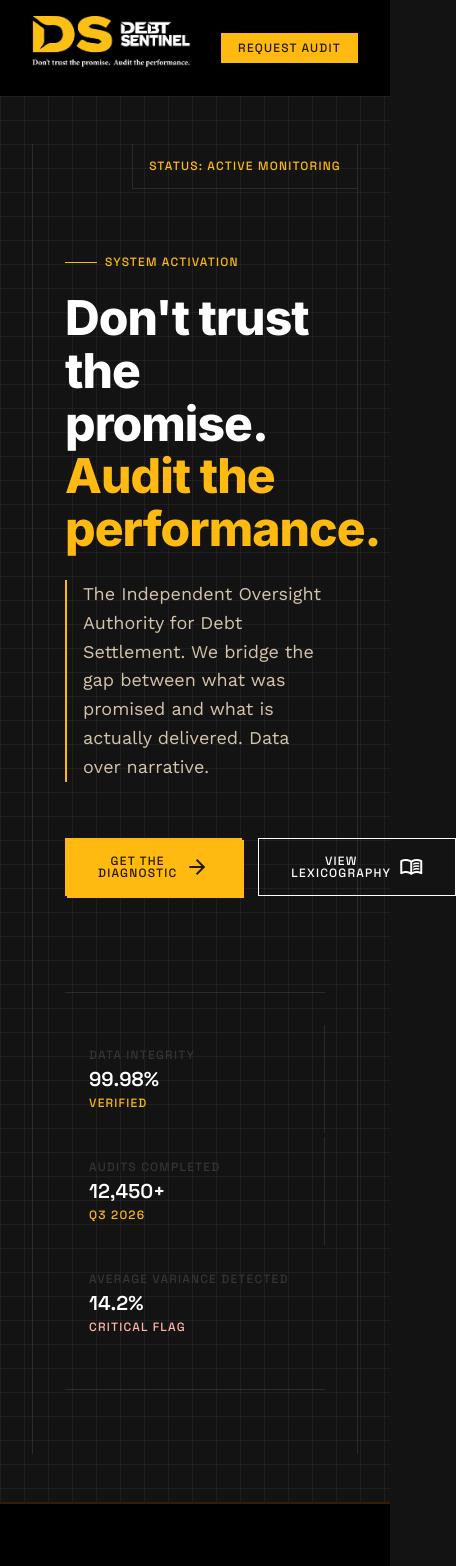
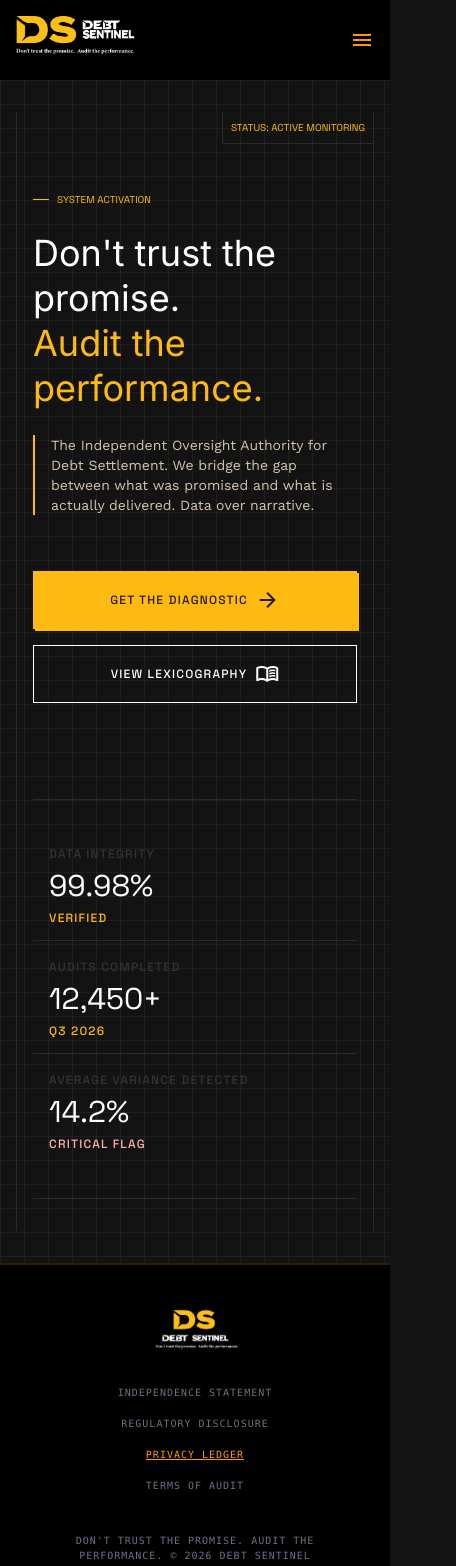
Before and after one commit to JoseCarmona17/Debt-Sentinel, a Next.js app: page / in a window 390 px wide. Shown: the top 1566 px of the page, 456 px wide, since content can reach past the window. Built offline with nearby package versions, Linux system fonts and the light colour scheme.

Commit message:
feat: implement dashboard and portal infrastructure with key service pages and UI components

```diff
--- a/src/app/diagnostic/page.tsx
+++ b/src/app/diagnostic/page.tsx
@@ -132,11 +132,11 @@ export default function Page() {
 <button className="mt-6 border border-white text-white font-label-mono text-[12px] uppercase tracking-widest px-6 py-2 hover:bg-white hover:text-black transition-none" type="button">Select File</button>
 </div>
 {/* comment */}
-<div className="flex items-center justify-end gap-4 mt-8 pt-8 border-t border-surface-bright">
-<button className="border border-surface-bright text-on-surface-variant font-label-mono text-[12px] uppercase tracking-widest px-6 py-3 hover:text-white hover:border-white transition-none" type="button">
+<div className="flex flex-col sm:flex-row items-stretch sm:items-center justify-end gap-4 mt-8 pt-8 border-t border-surface-bright">
+<button className="w-full sm:w-auto border border-surface-bright text-on-surface-variant font-label-mono text-[12px] uppercase tracking-widest px-6 py-3 hover:text-white hover:border-white transition-none" type="button">
                                 Clear Matrix
                             </button>
-<button className="bg-primary-container text-black font-label-mono text-[12px] font-bold uppercase tracking-widest px-8 py-3 hover:bg-white transition-none flex items-center gap-2 shadow-[2px_2px_0px_0px_rgba(255,255,255,0.2)] hover:shadow-none translate-x-0 translate-y-0 hover:translate-x-[2px] hover:translate-y-[2px]" type="button">
+<button className="w-full sm:w-auto justify-center bg-primary-container text-black font-label-mono text-[12px] font-bold uppercase tracking-widest px-8 py-3 hover:bg-white transition-none flex items-center gap-2 shadow-[2px_2px_0px_0px_rgba(255,255,255,0.2)] hover:shadow-none translate-x-0 translate-y-0 hover:translate-x-[2px] hover:translate-y-[2px]" type="button">
                                 Inject Verification
                                 <span className="material-symbols-outlined text-[16px]">arrow_forward</span>
 </button>
--- a/src/app/lexicography/page.tsx
+++ b/src/app/lexicography/page.tsx
@@ -7,7 +7,7 @@ export default function Page() {
 {/* comment */}
 
 {/* comment */}
-<main className="flex-grow pt-[104px] pb-stack-lg px-margin max-w-container-max mx-auto w-full relative">
+<main className="flex-grow pt-16 md:pt-[104px] pb-stack-lg px-4 md:px-margin max-w-container-max mx-auto w-full relative">
 <div className="grid grid-cols-1 md:grid-cols-12 gap-gutter">
 {/* comment */}
 <aside className="col-span-1 md:col-span-3 hidden md:block">
--- a/src/app/page.tsx
+++ b/src/app/page.tsx
@@ -6,30 +6,30 @@ export default function Home() {
 
 
 
-      <main className="flex-grow w-full max-w-[var(--spacing-container-max)] mx-auto px-[var(--spacing-margin)] py-[var(--spacing-stack-lg)] flex flex-col gap-32">
+      <main className="flex-grow w-full max-w-[var(--spacing-container-max)] mx-auto px-4 sm:px-[var(--spacing-margin)] py-8 sm:py-[var(--spacing-stack-lg)] flex flex-col gap-16 sm:gap-32">
         {/* Hero Section */}
-        <section className="flex flex-col gap-stack-lg border-l border-r border-white/10 px-8 py-16 relative">
-          <div className="absolute top-0 right-0 p-4 border-b border-l border-white/10 font-label-mono text-label-mono text-primary-container">
+        <section className="flex flex-col gap-stack-lg border-l border-r border-white/10 px-4 sm:px-8 py-8 sm:py-16 relative">
+          <div className="absolute top-0 right-0 p-2 sm:p-4 border-b border-l border-white/10 font-label-mono text-[10px] sm:text-label-mono text-primary-container">
             STATUS: ACTIVE MONITORING
           </div>
           <div className="max-w-4xl flex flex-col gap-stack-md mt-12">
-            <div className="flex items-center gap-2 text-primary-container font-label-mono text-label-mono uppercase">
-              <span className="w-8 h-[1px] bg-primary-container"></span>
+            <div className="flex items-center gap-2 text-primary-container font-label-mono text-[10px] sm:text-label-mono uppercase">
+              <span className="w-4 sm:w-8 h-[1px] bg-primary-container"></span>
               System Activation
             </div>
-            <h1 className="font-headline-display text-headline-display text-white">
+            <h1 className="font-headline-display text-4xl sm:text-headline-display text-white leading-tight">
               Don't trust the promise.<br/>
               <span className="text-primary-container">Audit the performance.</span>
             </h1>
-            <p className="font-body-lg text-body-lg text-on-surface-variant max-w-2xl border-l-2 border-primary-container pl-4">
+            <p className="font-body-lg text-sm sm:text-body-lg text-on-surface-variant max-w-2xl border-l-2 border-primary-container pl-4">
               The Independent Oversight Authority for Debt Settlement. We bridge the gap between what was promised and what is actually delivered. Data over narrative.
             </p>
-            <div className="flex gap-4 mt-8">
-              <button className="bg-primary-container text-on-primary-fixed font-label-mono text-label-mono px-8 py-4 border border-primary-container hover:bg-white transition-colors hard-shadow flex items-center gap-2">
+            <div className="flex flex-col sm:flex-row gap-4 mt-8">
+              <button className="bg-primary-container text-on-primary-fixed font-label-mono text-label-mono px-6 sm:px-8 py-4 border border-primary-container hover:bg-white transition-colors hard-shadow flex items-center justify-center gap-2 w-full sm:w-auto">
                 GET THE DIAGNOSTIC
                 <span className="material-symbols-outlined text-[16px]">arrow_forward</span>
               </button>
-              <button className="bg-transparent text-white font-label-mono text-label-mono px-8 py-4 border border-white hover:border-primary-container hover:text-primary-container transition-colors flex items-center gap-2">
+              <button className="bg-transparent text-white font-label-mono text-label-mono px-6 sm:px-8 py-4 border border-white hover:border-primary-container hover:text-primary-container transition-colors flex items-center justify-center gap-2 w-full sm:w-auto">
                 VIEW LEXICOGRAPHY
                 <span className="material-symbols-outlined text-[16px]">menu_book</span>
               </button>
@@ -37,19 +37,19 @@ export default function Home() {
           </div>
 
           <div className="grid grid-cols-1 md:grid-cols-3 gap-1 border-t border-b border-white/10 py-8 mt-12">
-            <div className="p-6 border-r border-white/10 flex flex-col gap-2">
+            <div className="p-4 sm:p-6 border-b md:border-b-0 md:border-r border-white/10 flex flex-col gap-2">
               <span className="font-label-mono text-label-mono text-surface-variant uppercase">Data Integrity</span>
-              <span className="font-numeric-data text-numeric-data text-white">99.98%</span>
+              <span className="font-numeric-data text-3xl sm:text-numeric-data text-white">99.98%</span>
               <span className="font-label-mono text-label-mono text-primary-container">VERIFIED</span>
             </div>
-            <div className="p-6 border-r border-white/10 flex flex-col gap-2">
+            <div className="p-4 sm:p-6 border-b md:border-b-0 md:border-r border-white/10 flex flex-col gap-2">
               <span className="font-label-mono text-label-mono text-surface-variant uppercase">Audits Completed</span>
-              <span className="font-numeric-data text-numeric-data text-white">12,450+</span>
+              <span className="font-numeric-data text-3xl sm:text-numeric-data text-white">12,450+</span>
               <span className="font-label-mono text-label-mono text-primary-container">Q3 2026</span>
             </div>
-            <div className="p-6 flex flex-col gap-2">
+            <div className="p-4 sm:p-6 flex flex-col gap-2">
               <span className="font-label-mono text-label-mono text-surface-variant uppercase">Average Variance Detected</span>
-              <span className="font-numeric-data text-numeric-data text-white">14.2%</span>
+              <span className="font-numeric-data text-3xl sm:text-numeric-data text-white">14.2%</span>
               <span className="font-label-mono text-label-mono text-error">CRITICAL FLAG</span>
             </div>
           </div>
--- a/src/app/plans/page.tsx
+++ b/src/app/plans/page.tsx
@@ -9,7 +9,7 @@ export default function Page() {
 {/* comment */}
 <main className="flex-1 flex flex-col min-h-screen">
 {/* comment */}
-<div className="hidden md:flex justify-between items-center w-full px-8 py-4 h-16 bg-black border-b border-white/10 z-30">
+<div className="flex flex-col md:flex-row justify-between items-start md:items-center w-full px-4 md:px-8 py-4 md:h-16 bg-black border-b border-white/10 z-30 gap-4">
 <div className="flex items-center text-on-surface-variant font-label-mono gap-2">
 <span className="material-symbols-outlined text-[16px]" data-icon="shield">shield</span>
 <span>/ PROTECTION TIER CONFIGURATION</span>
@@ -23,7 +23,7 @@ export default function Page() {
 </div>
 </div>
 {/* comment */}
-<div className="flex-1 p-8 md:p-margin flex flex-col gap-stack-lg max-w-container-max mx-auto w-full">
+<div className="flex-1 p-4 sm:p-8 md:p-margin flex flex-col gap-stack-lg max-w-container-max mx-auto w-full">
 {/* comment */}
 
 {/* comment */}
--- a/src/app/report/page.tsx
+++ b/src/app/report/page.tsx
@@ -9,10 +9,10 @@ export default function Page() {
 {/* comment */}
 <main className="flex-grow pt-24 pb-16 px-8 max-w-container-max mx-auto w-full flex flex-col gap-gutter">
 {/* comment */}
-<header className="flex flex-col md:flex-row md:items-end justify-between border-b border-surface-variant pb-6 mb-4 rounded-none">
+<header className="flex flex-col md:flex-row md:items-end justify-between border-b border-surface-variant pb-6 mb-4 rounded-none gap-4">
 <div>
 <div className="font-label-mono text-label-mono text-primary-container uppercase mb-2">System Generated</div>
-<h1 className="font-headline-display text-headline-display text-on-surface uppercase tracking-tight">Vulnerability Report™</h1>
+<h1 className="font-headline-display text-4xl sm:text-headline-display text-on-surface uppercase tracking-tight">Vulnerability Report™</h1>
 </div>
 <div className="text-right mt-4 md:mt-0 font-label-mono text-label-mono text-on-surface-variant uppercase flex flex-col gap-1 border border-surface-variant p-2 bg-surface-container-low rounded-none">
 <span>Subject: ACCT-8942-B</span>
--- a/src/components/Footer.tsx
+++ b/src/components/Footer.tsx
@@ -3,19 +3,19 @@ import Link from 'next/link';
 
 export default function Footer() {
   return (
-    <footer className="bg-black text-amber-500 font-mono text-[10px] tracking-widest uppercase full-width border-t-2 rounded-none border-t border-amber-500/20 flex flex-col md:flex-row justify-between items-center w-full px-8 py-12 gap-6 mt-auto">
-      <div className="flex items-center">
+    <footer className="bg-black text-amber-500 font-mono text-[10px] tracking-widest uppercase full-width border-t-2 rounded-none border-t border-amber-500/20 flex flex-col md:flex-row justify-between items-center w-full px-4 md:px-8 py-8 md:py-12 gap-6 mt-auto text-center md:text-left">
+      <div className="flex items-center justify-center md:justify-start w-full md:w-auto">
         <Link href="/">
-          <img src="/logo2.png" alt="Debt Sentinel" className="h-20 w-auto object-contain" />
+          <img src="/logo2.png" alt="Debt Sentinel" className="h-16 md:h-20 w-auto object-contain" />
         </Link>
       </div>
-      <div className="flex gap-4">
+      <div className="flex flex-col md:flex-row gap-4 w-full md:w-auto items-center">
         <a className="text-gray-500 hover:text-amber-500 transition-colors" href="#">Independence Statement</a>
         <a className="text-gray-500 hover:text-amber-500 transition-colors" href="#">Regulatory Disclosure</a>
         <a className="text-amber-500 underline transition-colors" href="#">Privacy Ledger</a>
         <a className="text-gray-500 hover:text-amber-500 transition-colors" href="#">Terms of Audit</a>
       </div>
-      <div className="text-gray-500 text-right max-w-xs">
+      <div className="text-gray-500 md:text-right max-w-xs w-full md:w-auto mt-4 md:mt-0">
         DON'T TRUST THE PROMISE. AUDIT THE PERFORMANCE. © 2026 DEBT SENTINEL
       </div>
     </footer>
--- a/src/components/TopBar.tsx
+++ b/src/components/TopBar.tsx
@@ -1,11 +1,12 @@
 'use client';
 
-import React from 'react';
+import React, { useState } from 'react';
 import Link from 'next/link';
 import { usePathname } from 'next/navigation';
 
 export default function TopBar() {
   const pathname = usePathname();
+  const [isMobileMenuOpen, setIsMobileMenuOpen] = useState(false);
 
   const navLinks = [
     { href: '/diagnostic', label: 'Diagnostic' },
@@ -16,17 +17,19 @@ export default function TopBar() {
   ];
 
   return (
-    <nav className="bg-black text-amber-500 font-mono tracking-tight text-sm uppercase flex justify-between items-center w-full px-8 py-4 max-w-full docked full-width top-0 border-b-0 rounded-none border-b border-white/10 sticky z-50">
+    <nav className="bg-black text-amber-500 font-mono tracking-tight text-sm uppercase flex justify-between items-center w-full px-4 md:px-8 py-4 max-w-full docked full-width top-0 border-b-0 rounded-none border-b border-white/10 sticky z-50">
       <div className="font-black tracking-tighter text-amber-500 flex items-center">
         <Link href="/">
           <img
             alt="Debt Sentinel Logo"
-            className="h-16 w-auto"
+            className="h-12 md:h-16 w-auto"
             src="/logo.png"
           />
         </Link>
       </div>
-      <div className="hidden md:flex gap-6">
+
+      {/* Desktop Menu */}
+      <div className="hidden lg:flex gap-6">
         {navLinks.map((link) => {
           const isActive = pathname === link.href || pathname.startsWith(link.href + '/');
           return (
@@ -44,9 +47,55 @@ export default function TopBar() {
           );
         })}
       </div>
-      <Link href="/diagnostic" className="bg-primary-container text-on-primary-fixed font-label-mono text-label-mono px-4 py-2 hover:bg-white transition-colors border border-primary-container text-center flex items-center justify-center">
-        REQUEST AUDIT
-      </Link>
+
+      <div className="hidden lg:flex">
+        <Link href="/diagnostic" className="bg-primary-container text-on-primary-fixed font-label-mono text-label-mono px-4 py-2 hover:bg-white transition-colors border border-primary-container text-center flex items-center justify-center">
+          REQUEST AUDIT
+        </Link>
+      </div>
+
+      {/* Mobile Hamburger Icon */}
+      <button
+        className="lg:hidden text-amber-500 hover:text-white transition-colors flex items-center"
+        onClick={() => setIsMobileMenuOpen(!isMobileMenuOpen)}
+        aria-label="Toggle Menu"
+      >
+        <span className="material-symbols-outlined text-3xl">
+          {isMobileMenuOpen ? 'close' : 'menu'}
+        </span>
+      </button>
+
+      {/* Mobile Menu Dropdown */}
+      {isMobileMenuOpen && (
+        <div className="absolute top-full left-0 w-full bg-black border-b border-white/10 flex flex-col lg:hidden z-40 shadow-2xl">
+          {navLinks.map((link) => {
+            const isActive = pathname === link.href || pathname.startsWith(link.href + '/');
+            return (
+              <Link
+                key={link.href}
+                href={link.href}
+                onClick={() => setIsMobileMenuOpen(false)}
+                className={`px-6 py-4 border-t border-white/5 transition-colors ${
+                  isActive
+                    ? 'text-amber-500 bg-white/5 border-l-4 border-l-amber-500 pl-5'
+                    : 'text-gray-400 hover:text-white hover:bg-white/5 border-l-4 border-l-transparent'
+                }`}
+              >
+                {link.label}
+              </Link>
+            );
+          })}
+          <div className="p-4 border-t border-white/5">
+            <Link
+              href="/diagnostic"
+              onClick={() => setIsMobileMenuOpen(false)}
+              className="w-full bg-primary-container text-on-primary-fixed font-label-mono text-label-mono px-4 py-3 hover:bg-white transition-colors border border-primary-container text-center flex items-center justify-center"
+            >
+              REQUEST AUDIT
+            </Link>
+          </div>
+        </div>
+      )}
     </nav>
   );
 }
```
Also changed, not shown: src/app/dashboard/page.tsx (+12 -12 lines).
